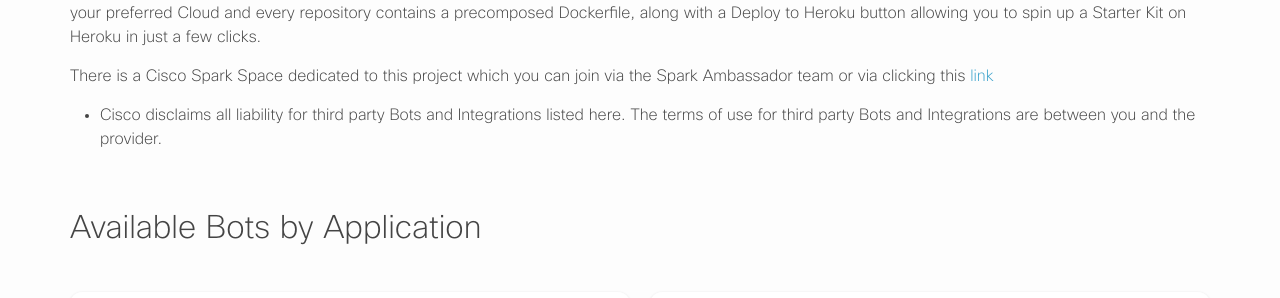
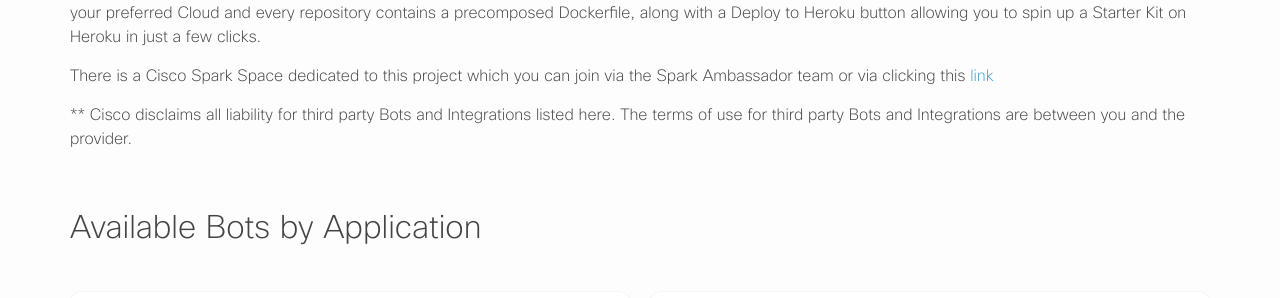
Before and after one commit to CiscoWebexTeamsAmbassadors/StarterKits, a Jekyll site: the page built from index.md, in a window 1280 px wide and 900 px high, scrolled down 872 px. Shown: the part 153-451 px from the top of the window. Built offline with Jekyll 4.4.1, drawn with Linux system fonts in a browser that asks for light colours; nearby versions of some CDN libraries; comment, search, counter and statistics services are not loaded.

```diff
--- a/index.md
+++ b/index.md
@@ -56,7 +56,7 @@ Many enterprises have strict InfoSec requirements around data storage and transm
 
 There is a Cisco Spark Space dedicated to this project which you can join via the Spark Ambassador team or via clicking this [link](https://eurl.io/#S1C_161YW)
 
-* Cisco disclaims all liability for third party Bots and Integrations listed here. The terms of use for third party Bots and Integrations are between you and the provider.
+** Cisco disclaims all liability for third party Bots and Integrations listed here. The terms of use for third party Bots and Integrations are between you and the provider.
 
 <br>
 
```
